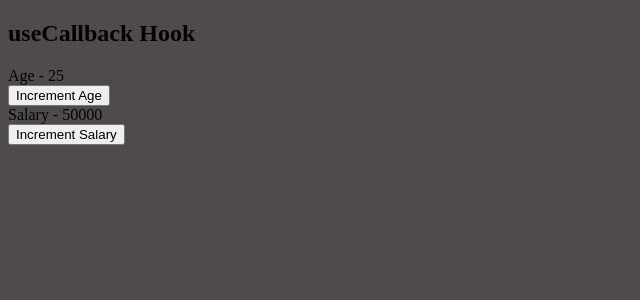
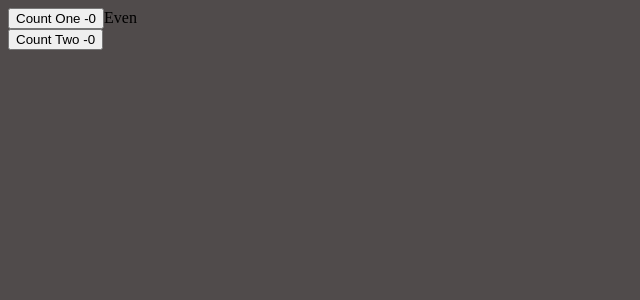
Before and after one commit to muyiwadosunmu/React_Mastery, a React (Vite) app: page / in a window 1280 px wide. Shown: the top 300 px of the page, without its empty margins (0-640 px from the left). Built offline with nearby package versions, Linux system fonts and the light colour scheme.

Commit message:
Episode 27 Rect hooks Memo

```diff
--- a/src/App.jsx
+++ b/src/App.jsx
@@ -45,6 +45,7 @@
 import DataFetchwithUseState from "./Hooks/ContextHooks/DataFetchwithUseState";
 import DataFetcwithUseReducer from "./Hooks/ContextHooks/DataFetcwithUseReducer";
 import ParentComponent from "./Hooks/Callbackhook/ParentComponent";
+import CounterForMemo from "./Hooks/MemoHooks/CounterForMemo";
 
 
 const initialState = 0;
@@ -68,7 +69,8 @@
   return (
     // <CountContext.Provider value={{countState:count, countDispatch:dispatch }}>
     <div className="App">
-      <ParentComponent/>
+      <CounterForMemo/>
+      {/* <ParentComponent/> */}
       {/* <DataFetchwithUseState/> */}
       {/* <DataFetcwithUseReducer/> */}
       {/* <ComponentAforReduContext/>
--- /dev/null
+++ b/src/Hooks/MemoHooks/CounterForMemo.jsx
@@ -0,0 +1,29 @@
+import React, {useState} from 'react'
+
+const CounterForMemo = () => {
+  const [counterOne, setCounterOne] = useState(0);
+  const [counterTwo, setCounterTwo] = useState(0);
+
+  const incrementOne = () => {
+    setCounterOne(counterOne + 1)
+  }
+
+  const incrementTwo = () => {
+    setCounterTwo(counterTwo + 1)
+  }
+
+  const isEven = () => {
+    return counterOne % 2 === 0;
+  }
+
+  return (
+    <div>
+      <button onClick={incrementOne}>Count One -{counterOne} </button>
+      <span>{isEven()?'Even':'Odd'}</span>
+      <br />
+      <button onClick={incrementTwo}> Count Two -{counterTwo}</button>
+    </div>
+  )
+}
+
+export default CounterForMemo;
```
